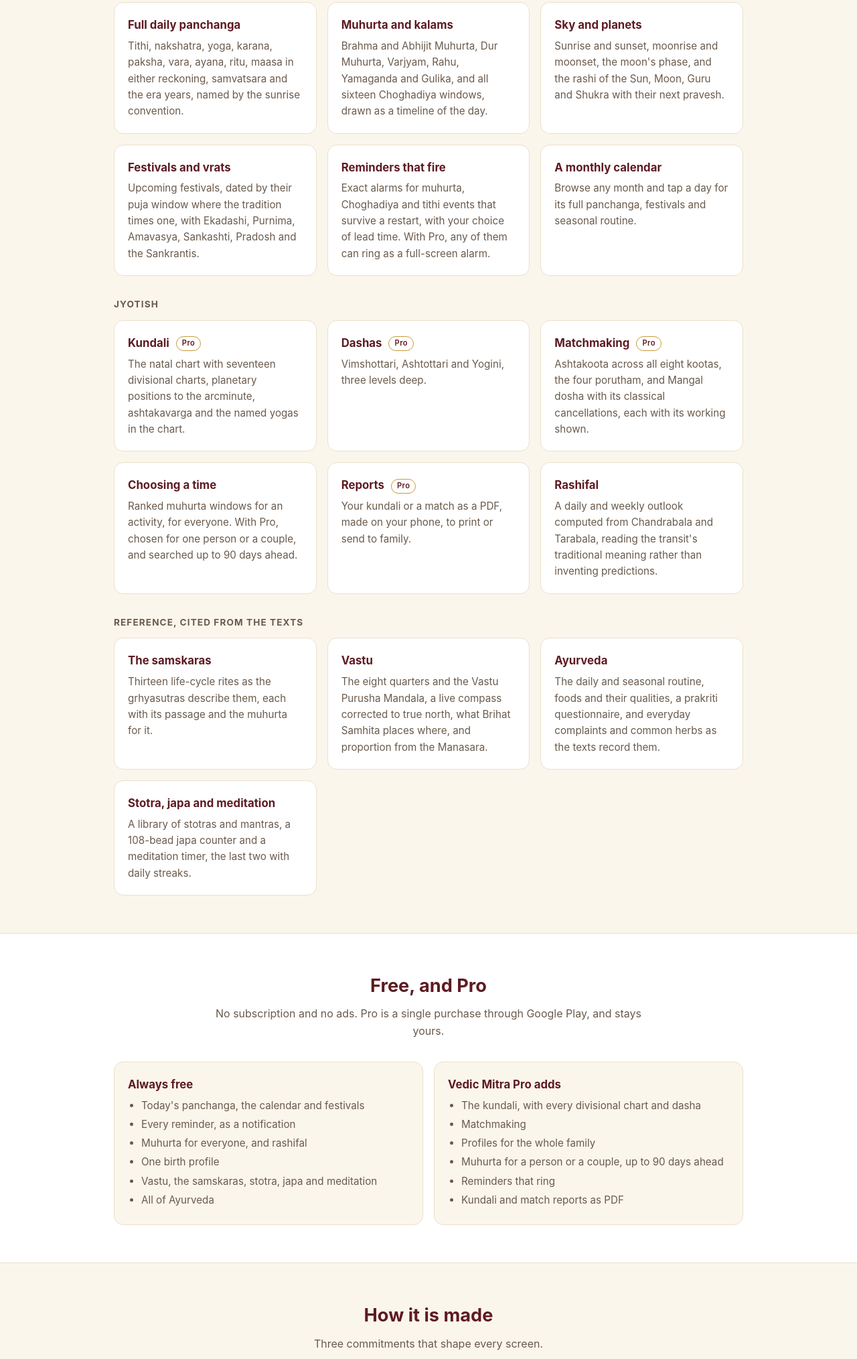
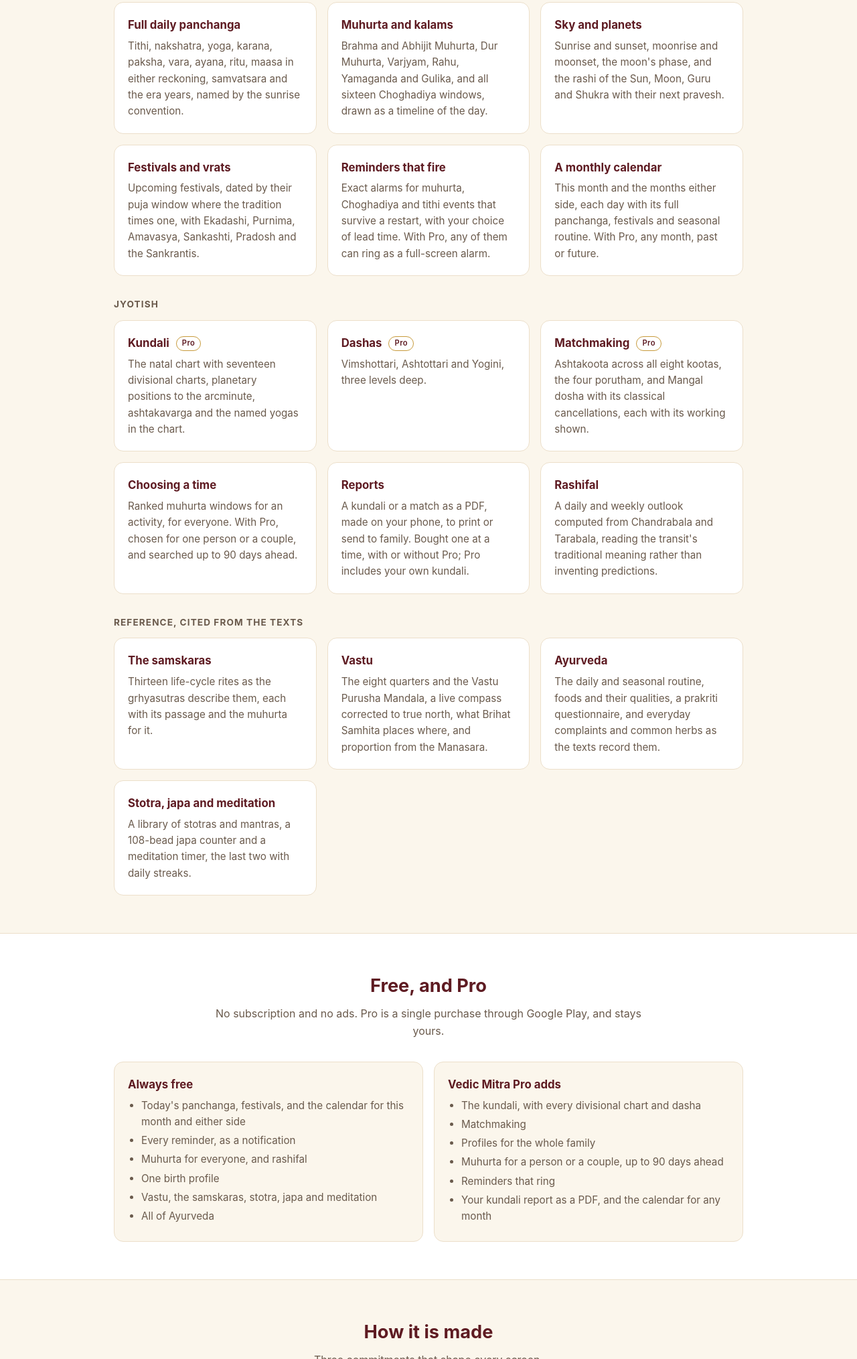
Before and after one commit to imskylab/vedic-mitra-site, a plain HTML site: page index.html in a window 1280 px wide. Shown: the part 867-2896 px from the top of the page at 67% size. Drawn offline with Linux system fonts and the light colour scheme.

Commit message:
Calendar months and reports sold one at a time: landing page and privacy policy

```diff
--- a/index.html
+++ b/index.html
@@ -179,7 +179,7 @@
         <div class="feature"><h4>Sky and planets</h4><p>Sunrise and sunset, moonrise and moonset, the moon's phase, and the rashi of the Sun, Moon, Guru and Shukra with their next pravesh.</p></div>
         <div class="feature"><h4>Festivals and vrats</h4><p>Upcoming festivals, dated by their puja window where the tradition times one, with Ekadashi, Purnima, Amavasya, Sankashti, Pradosh and the Sankrantis.</p></div>
         <div class="feature"><h4>Reminders that fire</h4><p>Exact alarms for muhurta, Choghadiya and tithi events that survive a restart, with your choice of lead time. With Pro, any of them can ring as a full-screen alarm.</p></div>
-        <div class="feature"><h4>A monthly calendar</h4><p>Browse any month and tap a day for its full panchanga, festivals and seasonal routine.</p></div>
+        <div class="feature"><h4>A monthly calendar</h4><p>This month and the months either side, each day with its full panchanga, festivals and seasonal routine. With Pro, any month, past or future.</p></div>
       </div>
 
       <h3 class="group">Jyotish</h3>
@@ -188,7 +188,7 @@
         <div class="feature"><h4>Dashas <span class="pro">Pro</span></h4><p>Vimshottari, Ashtottari and Yogini, three levels deep.</p></div>
         <div class="feature"><h4>Matchmaking <span class="pro">Pro</span></h4><p>Ashtakoota across all eight kootas, the four porutham, and Mangal dosha with its classical cancellations, each with its working shown.</p></div>
         <div class="feature"><h4>Choosing a time</h4><p>Ranked muhurta windows for an activity, for everyone. With Pro, chosen for one person or a couple, and searched up to 90 days ahead.</p></div>
-        <div class="feature"><h4>Reports <span class="pro">Pro</span></h4><p>Your kundali or a match as a PDF, made on your phone, to print or send to family.</p></div>
+        <div class="feature"><h4>Reports</h4><p>A kundali or a match as a PDF, made on your phone, to print or send to family. Bought one at a time, with or without Pro; Pro includes your own kundali.</p></div>
         <div class="feature"><h4>Rashifal</h4><p>A daily and weekly outlook computed from Chandrabala and Tarabala, reading the transit's traditional meaning rather than inventing predictions.</p></div>
       </div>
 
@@ -210,7 +210,7 @@
         <div class="feature">
           <h4>Always free</h4>
           <ul>
-            <li>Today's panchanga, the calendar and festivals</li>
+            <li>Today's panchanga, festivals, and the calendar for this month and either side</li>
             <li>Every reminder, as a notification</li>
             <li>Muhurta for everyone, and rashifal</li>
             <li>One birth profile</li>
@@ -226,7 +226,7 @@
             <li>Profiles for the whole family</li>
             <li>Muhurta for a person or a couple, up to 90 days ahead</li>
             <li>Reminders that ring</li>
-            <li>Kundali and match reports as PDF</li>
+            <li>Your kundali report as a PDF, and the calendar for any month</li>
           </ul>
         </div>
       </div>
```
Also changed, not shown: privacy/index.html (+7 -0 lines).
